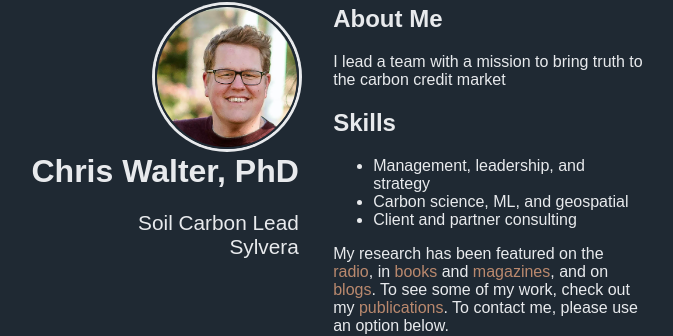
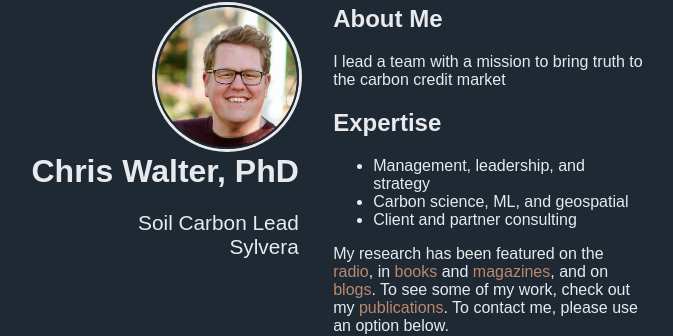
Before and after one commit to waltscience/waltscience.github.io, a Jekyll site: the page built from index.html, in a window 1280 px wide. Shown: the part 123-459 px from the top of the page, without its empty margins (334-1007 px from the left). Built offline with Jekyll 4.4.1, drawn with Linux system fonts in a browser that asks for light colours; nearby versions of some CDN libraries.

Commit message:
Update content.html

```diff
--- a/_includes/content.html
+++ b/_includes/content.html
@@ -1,7 +1,7 @@
 <h2>About Me</h2>
 <p>I lead a team with a mission to bring truth to the carbon credit market</p>
 
-<h2>Skills</h2>
+<h2>Expertise</h2>
 <ul>
   <li>Management, leadership, and strategy</li>
   <li>Carbon science, ML, and geospatial</li>
```
